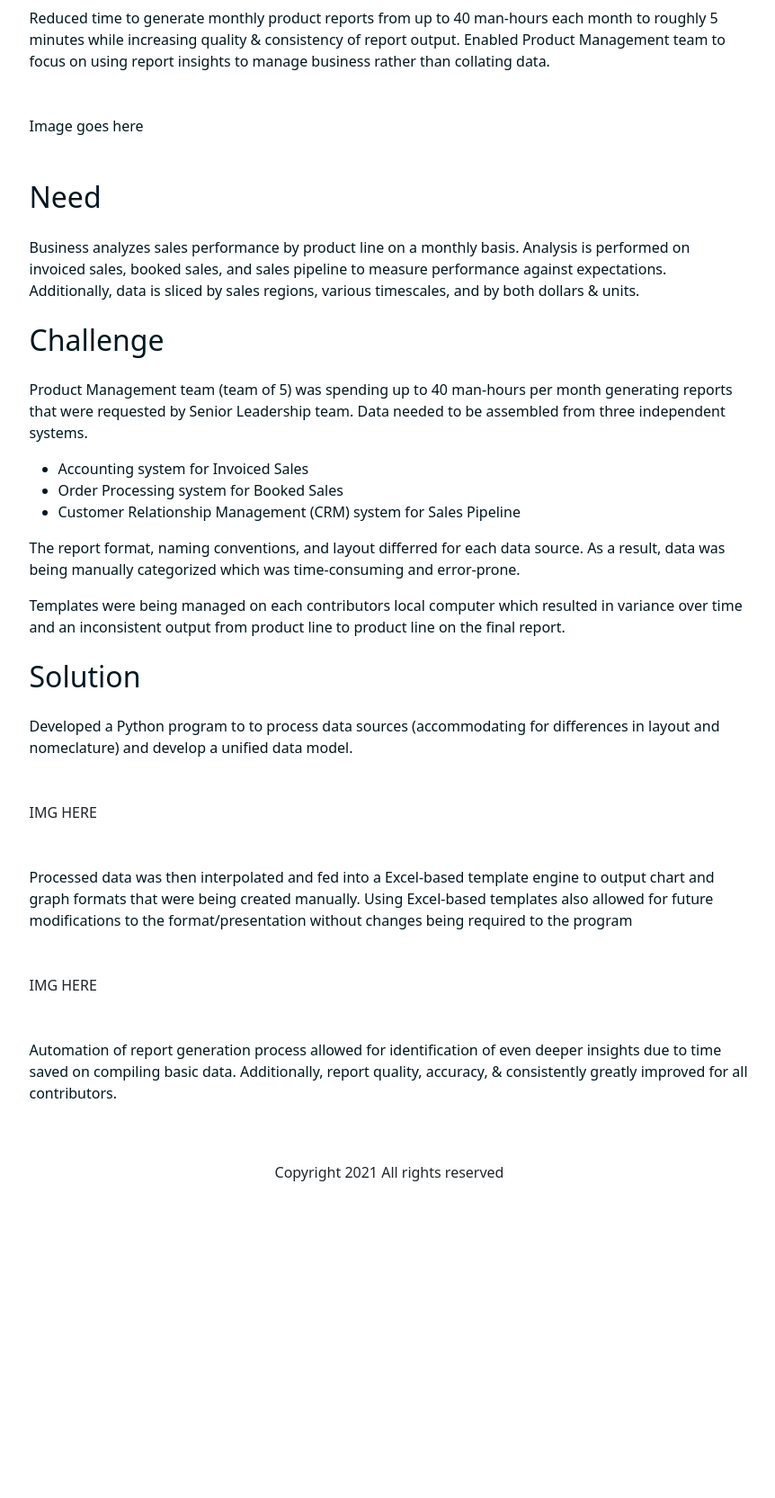
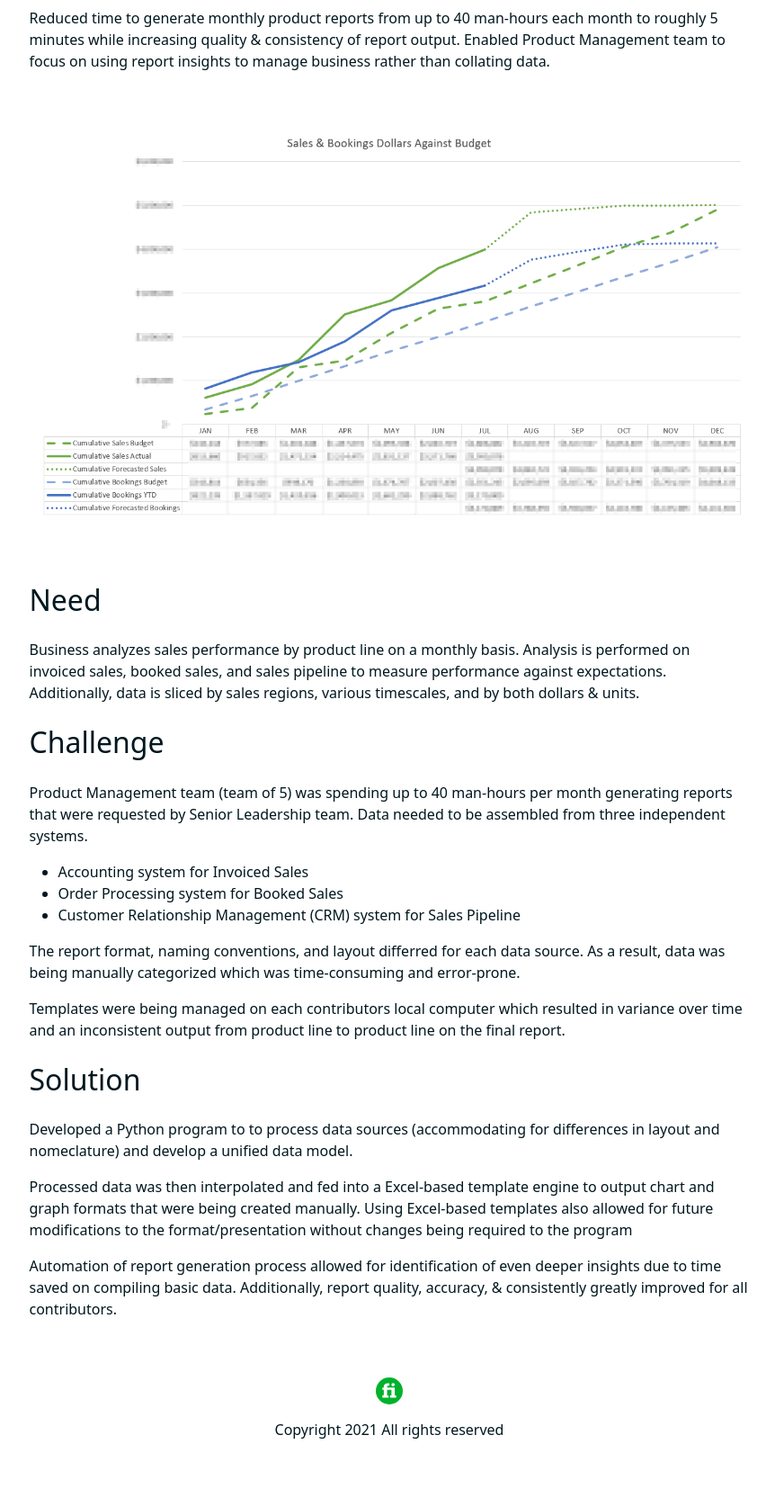
Before and after one commit to emekler0729/portfolio, a plain HTML site: page 2021-report-automation.html in a window 1280 px wide. Shown: the part 280-1945 px from the top of the page at 90% size, without its empty margins (207-1069 px from the left). Before the commit the page ends 1643 px from the top, so only its background shows below. Drawn offline with nearby package versions, Linux system fonts and the light colour scheme.

Commit message:
added report automation case study

```diff
--- a/2021-report-automation.html
+++ b/2021-report-automation.html
@@ -44,7 +44,7 @@
                 while increasing quality & consistency of report output. Enabled Product Management team to focus on
                 using report insights to manage business rather than collating data.
             </p>
-            <p class="text-dark my-5">Image goes here</p>
+            <img src="images/report-graph.png" alt="" class="img-fluid my-5">
             <h2 class="text-dark my-4">Need</h2>
             <p class="text-dark">
                 Business analyzes sales performance by product line on a monthly basis. Analysis is performed on
@@ -77,13 +77,13 @@
                 Developed a Python program to to process data sources (accommodating for differences in layout and
                 nomeclature) and develop a unified data model.
             </p>
-            <p class="my-5">IMG HERE</p>
+            <!-- <p class="my-5">IMG HERE</p> -->
             <p class="text-dark">
                 Processed data was then interpolated and fed into a Excel-based template engine to output chart and
                 graph formats that were being created manually. Using Excel-based templates also allowed for future
                 modifications to the format/presentation without changes being required to the program
             </p>
-            <p class="my-5">IMG HERE</p>
+            <!-- <p class="my-5">IMG HERE</p> -->
             <p class="text-dark">
                 Automation of report generation process allowed for identification of even deeper insights due to time
                 saved on compiling basic data. Additionally, report quality, accuracy, & consistently greatly improved
@@ -92,7 +92,8 @@
         </div>
     </article>
     <footer class="footer py-5 text-center" id="contact">
-        Copyright 2021 All rights reserved
+        <a href="https://www.fiverr.com/emekler0729"><img src="images/fiverr-icon.svg" class="footer__icon" alt=""></a>
+        <p class="text-dark my-3">Copyright 2021 All rights reserved</p>
     </footer>
     <script src="https://cdn.jsdelivr.net/npm/bootstrap@5.0.2/dist/js/bootstrap.bundle.min.js"
         integrity="sha384-MrcW6ZMFYlzcLA8Nl+NtUVF0sA7MsXsP1UyJoMp4YLEuNSfAP+JcXn/tWtIaxVXM"
--- a/style.css
+++ b/style.css
@@ -47,7 +47,7 @@
     color: var(--dark) !important;
     text-decoration: none;
 }
-/* .link-dark:hover {
+.link-dark:hover {
     color: var(--primary) !important;
     text-decoration: underline;
-} */
+}
```
Also changed, not shown: index.html (+5 -2 lines), images/report-graph.png (added).
